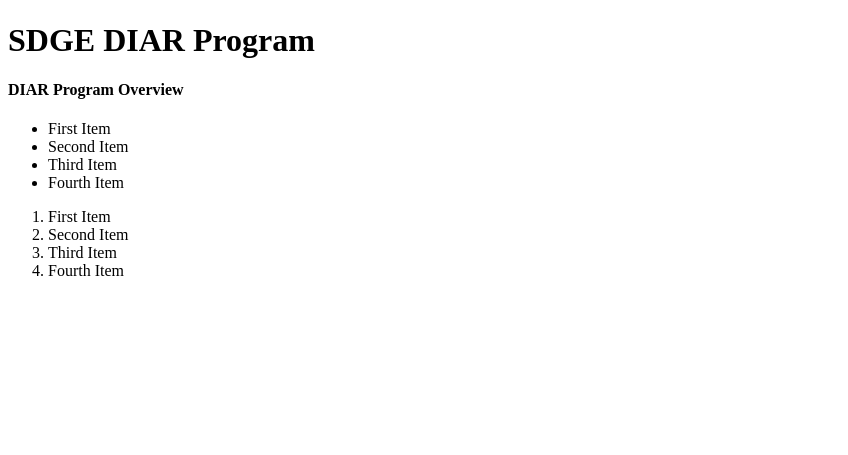
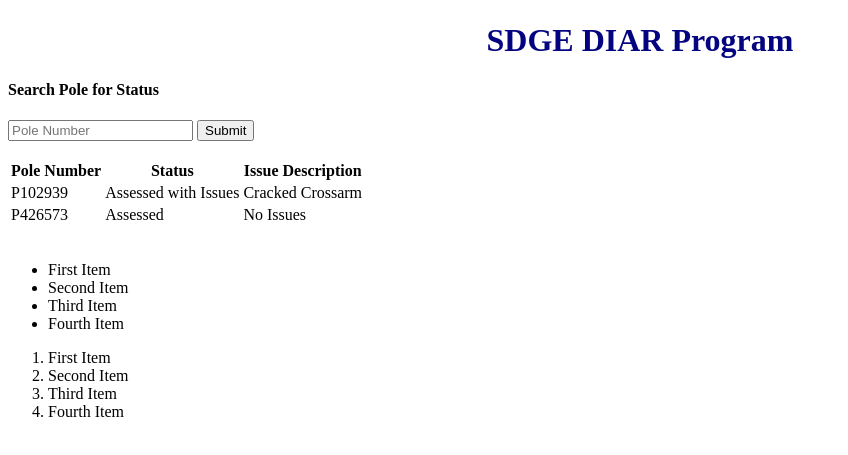
Before and after one commit to petraintelligence/FirstWebApp, a plain HTML site: page index.html in a window 1280 px wide. Shown: the part 73-528 px from the top of the page, without its empty margins (0-848 px from the left). Drawn offline with Linux system fonts and the light colour scheme.

Commit message:
Added stylesheet

```diff
--- a/index.html
+++ b/index.html
@@ -3,12 +3,37 @@
 
 <head>
     <title>SDGE DIAR Program</title>
+    <link rel="stylesheet" href="styles.css">
 </head>
 
 <body>
     <img src="Images/SDGELogo.png" height="10%" width="10%">
     <h1>SDGE DIAR Program</h1>
-    <h4>DIAR Program Overview</h4>
+    <h4>Search Pole for Status</h4>
+    <form>
+        <input type="text" placeholder="Pole Number">
+        <button>Submit</button>
+    </form>
+    <br>
+    <table>
+        <tr>
+            <th>Pole Number</th>
+            <th>Status</th>
+            <th>Issue Description</th>
+        </tr>
+        <tr>
+            <td>P102939</td>
+            <td>Assessed with Issues</td>
+            <td>Cracked Crossarm</td>
+        </tr>
+        <tr>
+            <td>P426573</td>
+            <td>Assessed</td>
+            <td>No Issues</td>
+        </tr>
+
+    </table>
+    <br>
     <ul>
         <li>First Item</li>
         <li>Second Item</li>
--- /dev/null
+++ b/styles.css
@@ -0,0 +1,8 @@
+h1 {
+    color: rgb(4, 4, 129);
+    text-align: center;
+}
+
+h4 {
+    font: bold;
+}
```
